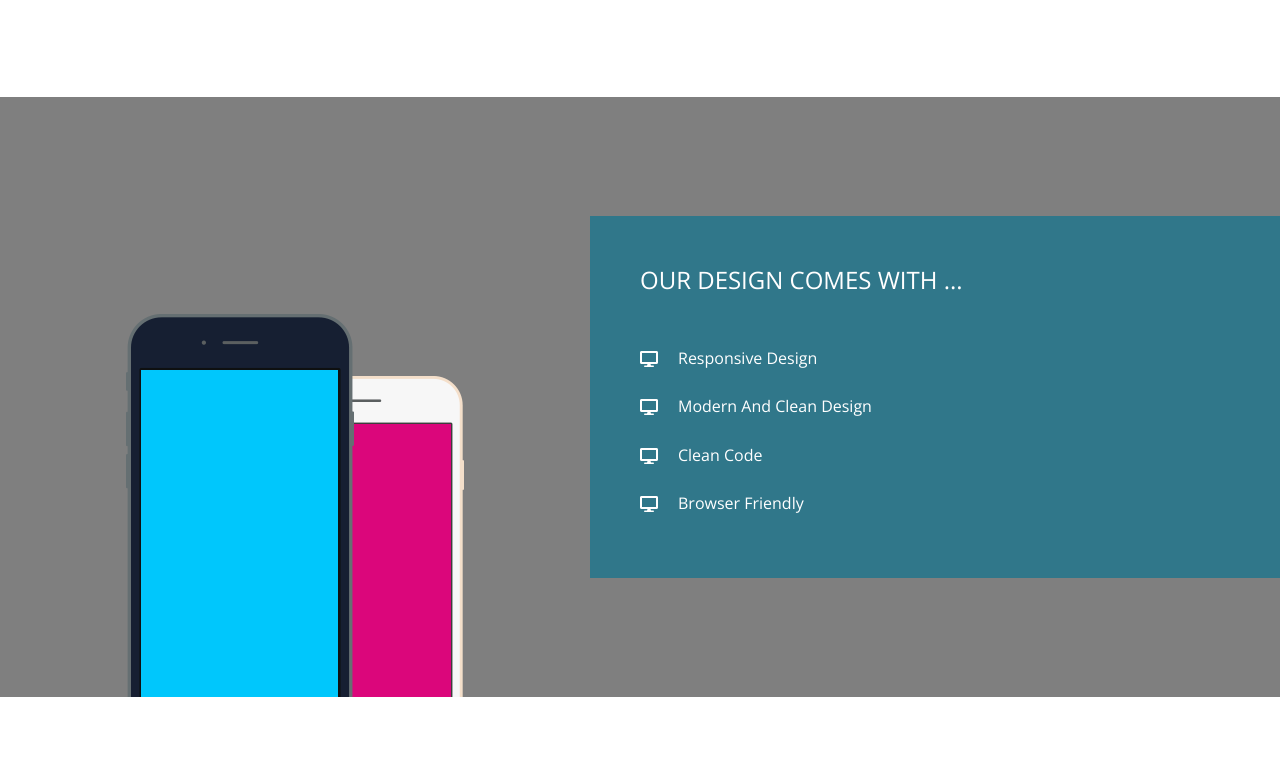
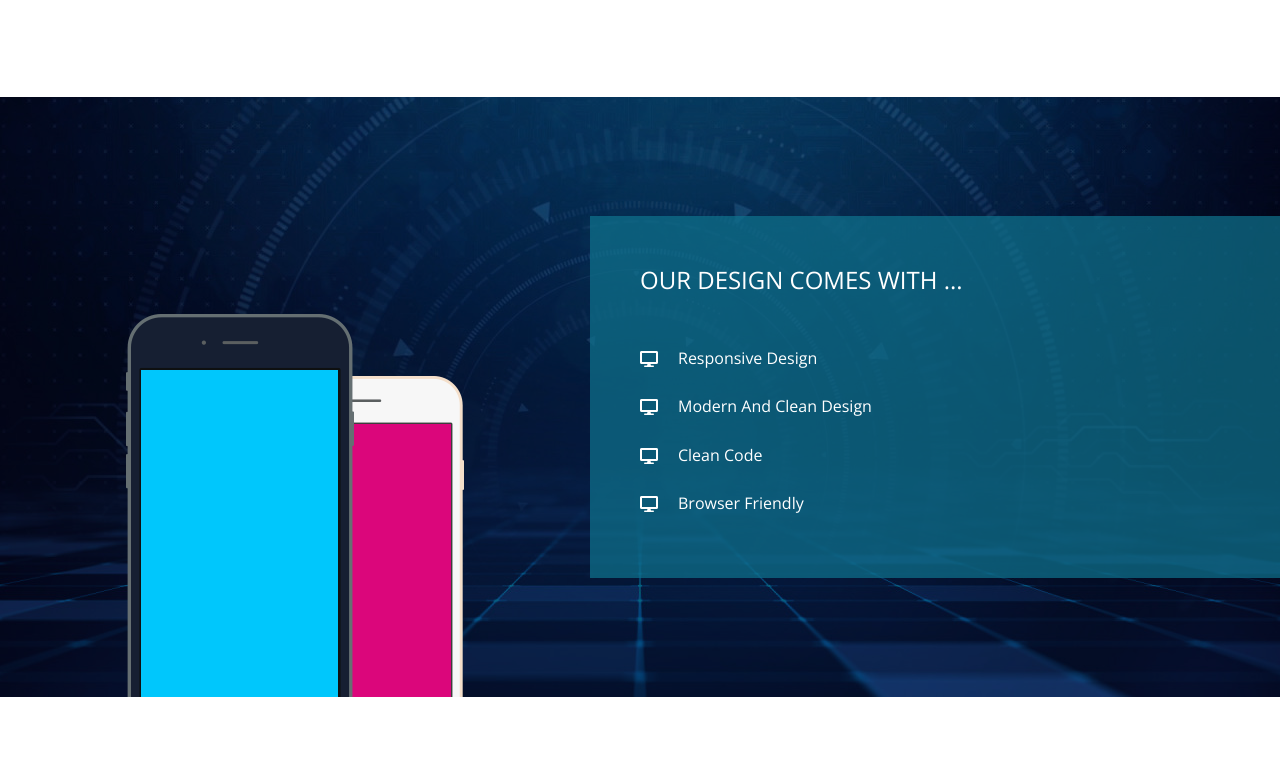
Before and after one commit to hassanelmokadem44/HTML_CSS_Template, a plain HTML site: page index.html in a window 1280 px wide. Shown: the part 1602-2381 px from the top of the page. Drawn offline with nearby package versions, Linux system fonts and the light colour scheme.

Commit message:
last fix

```diff
--- a/css/kasper.css
+++ b/css/kasper.css
@@ -315,7 +315,7 @@ header nav .form i {
     padding-bottom: var(--section-padding);
     height: 600px;
     position: relative;
-    background-image: url(./images/design-features.jpg);
+    background-image: url(../images/design-features.jpg);
     background-size: cover;
     display: flex;
     align-items: center;
```
